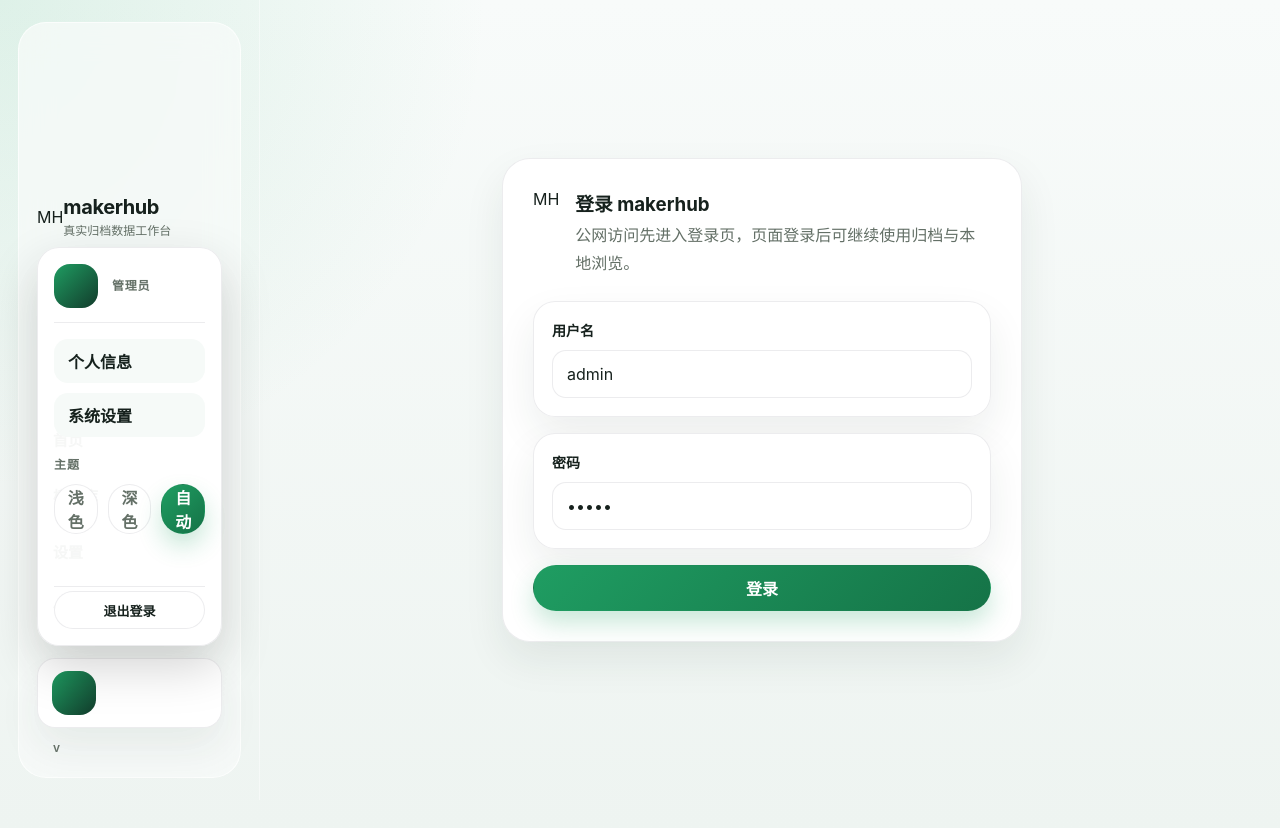
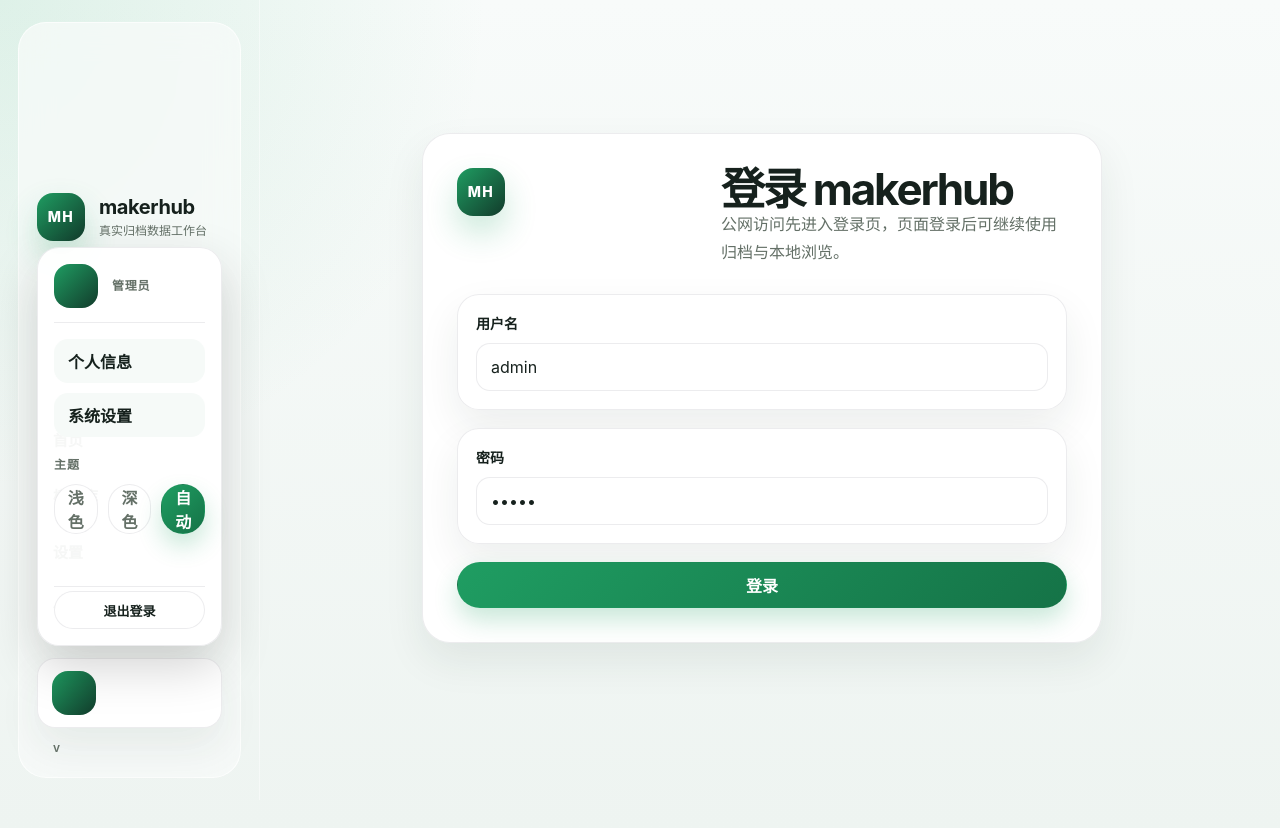
Before and after one commit to s450586793/makerhub, a Python web app: template app/templates/login.html in a window 1280 px wide. Run offline with Jinja, Linux system fonts and the light colour scheme; the template is opened without the code that fills it, so the values that code supplies are empty.

Commit message:
feat: refresh login page layout

```diff
--- a/app/static/css/app.css
+++ b/app/static/css/app.css
@@ -213,9 +213,24 @@ html[data-theme="dark"] .shell-visibility-toggle {
 .brand-mark {
   display: inline-flex;
   align-items: center;
-  gap: 0;
+  gap: 14px;
   min-width: 0;
   flex: 1 1 auto;
+}
+
+.brand-mark__badge {
+  width: 48px;
+  height: 48px;
+  border-radius: 16px;
+  display: inline-grid;
+  place-items: center;
+  flex: 0 0 auto;
+  color: #fff;
+  font-size: 14px;
+  font-weight: 800;
+  letter-spacing: 0.1em;
+  background: linear-gradient(135deg, var(--brand) 0%, #123b2b 100%);
+  box-shadow: 0 16px 32px rgba(31, 157, 98, 0.24);
 }
 
 .brand-mark strong {
@@ -459,39 +474,116 @@ html[data-theme="dark"] .shell-visibility-toggle {
   min-height: calc(100vh - 56px);
   display: grid;
   place-items: center;
+  padding: 32px 0 56px;
 }
 
 .login-card {
-  width: min(520px, 100%);
-  padding: 30px;
+  width: min(680px, 100%);
+  padding: 34px;
   border-radius: var(--radius-xl);
   background: var(--surface);
   border: 1px solid var(--border);
   box-shadow: var(--shadow);
   display: grid;
+  gap: 28px;
+}
+
+.login-card__header {
+  display: grid;
+  grid-template-columns: minmax(220px, 240px) minmax(0, 1fr);
   gap: 24px;
-}
-
-.login-card__header {
-  display: flex;
-  align-items: flex-start;
-  gap: 16px;
+  align-items: stretch;
+}
+
+.login-card__brand {
+  min-width: 0;
+  padding: 20px;
+  border-radius: 24px;
+  display: grid;
+  gap: 14px;
+  align-content: start;
+  background:
+    radial-gradient(circle at top left, rgba(31, 157, 98, 0.12), transparent 62%),
+    linear-gradient(180deg, rgba(31, 157, 98, 0.06), rgba(31, 157, 98, 0.02));
+  border: 1px solid rgba(31, 157, 98, 0.14);
+}
+
+.login-card__brand-copy {
+  min-width: 0;
+}
+
+.login-card__brand-copy strong {
+  font-size: 26px;
+  line-height: 1;
+  letter-spacing: -0.04em;
+}
+
+.login-card__brand-copy small {
+  margin-top: 4px;
+  font-size: 13px;
+}
+
+.login-card__brand-note {
+  margin: 0;
+  color: var(--muted);
+  font-size: 13px;
+  line-height: 1.65;
+}
+
+.login-card__intro {
+  min-width: 0;
+  display: grid;
+  align-content: center;
+  gap: 8px;
+}
+
+.login-card__eyebrow {
+  display: inline-flex;
+  align-items: center;
+  gap: 8px;
+  color: var(--brand-strong);
+  font-size: 11px;
+  font-weight: 800;
+  letter-spacing: 0.14em;
+  text-transform: uppercase;
+}
+
+.login-card__eyebrow::before {
+  content: "";
+  width: 20px;
+  height: 2px;
+  border-radius: 999px;
+  background: currentColor;
 }
 
 .login-card__header h1,
 .token-card h2 {
   margin: 0;
+  font-size: clamp(34px, 4vw, 44px);
+  line-height: 0.98;
+  letter-spacing: -0.05em;
 }
 
 .login-card__header p {
-  margin: 6px 0 0;
+  margin: 0;
   color: var(--muted);
-  line-height: 1.7;
+  line-height: 1.72;
+  max-width: 34ch;
 }
 
 .login-form {
   display: grid;
-  gap: 16px;
+  gap: 18px;
+}
+
+.login-form__footer {
+  display: grid;
+  gap: 10px;
+  align-items: start;
+}
+
+.login-form__submit {
+  min-width: 132px;
 }
 
 .surface,
@@ -1073,6 +1165,13 @@ select:focus {
   font-weight: 700;
 }
 
+.field-card input,
+.field-card textarea,
+.field-card select {
+  width: 100%;
+  min-width: 0;
+}
+
 .switch {
   display: flex;
   align-items: center;
@@ -1121,6 +1220,27 @@ select:focus {
 
 .form-status.is-error {
   color: var(--danger);
+}
+
+@media (max-width: 760px) {
+  .login-card {
+    width: min(100%, 560px);
+    padding: 24px;
+    gap: 22px;
+  }
+
+  .login-card__header {
+    grid-template-columns: 1fr;
+    gap: 16px;
+  }
+
+  .login-card__intro {
+    gap: 6px;
+  }
+
+  .login-form__submit {
+    width: 100%;
+  }
 }
 
 .token-card {
--- a/frontend/package.json
+++ b/frontend/package.json
@@ -1,7 +1,7 @@
 {
   "name": "makerhub-frontend",
   "private": true,
-  "version": "0.4.7",
+  "version": "0.4.8",
   "type": "module",
   "scripts": {
     "dev": "vite",
```
Also changed, not shown: frontend/src/pages/LoginPage.vue (+14 -10 lines), README.md, frontend/package-lock.json, 1 other file.
